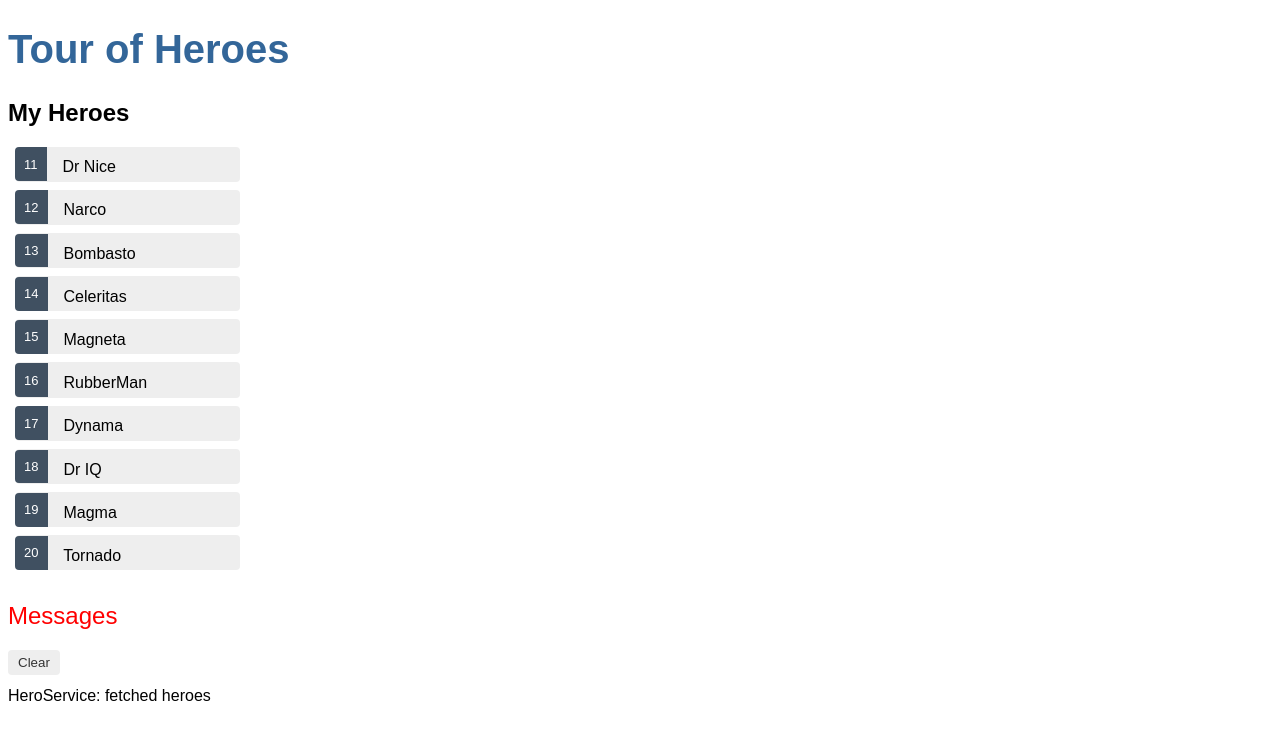
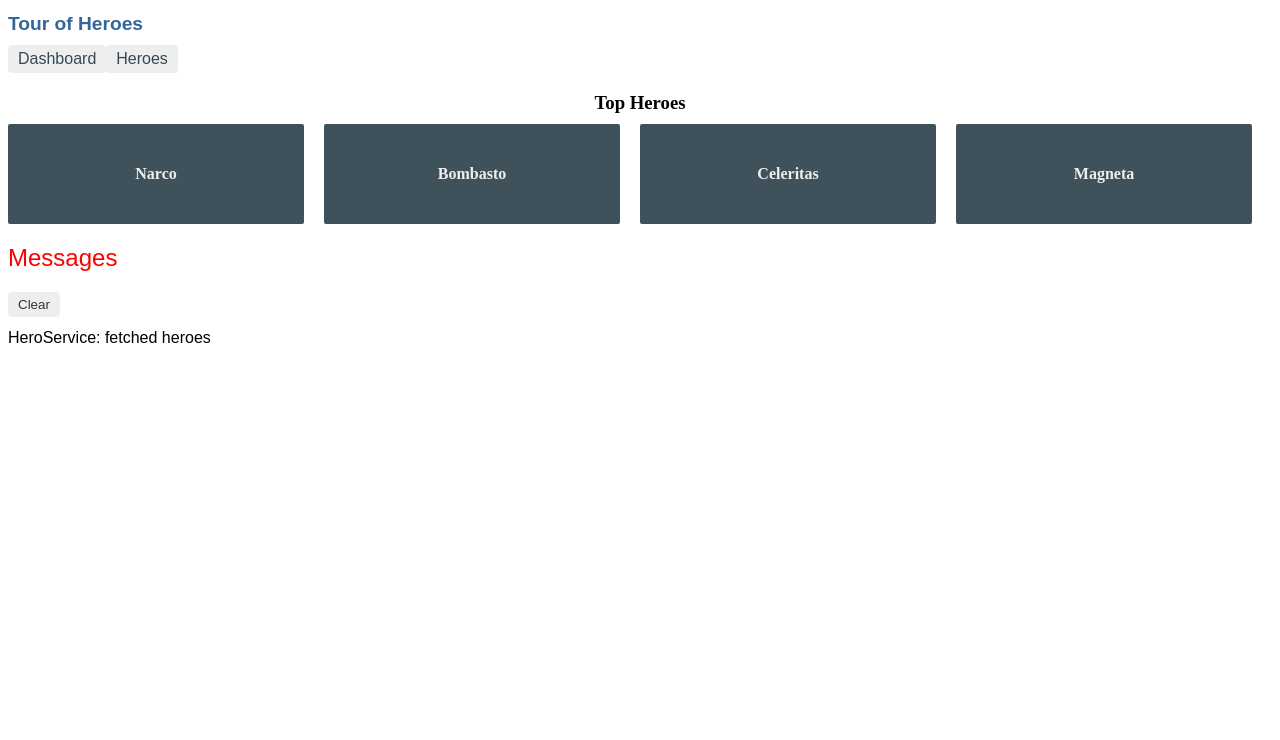
Before and after one commit to ex-hibition/angular-heroes, an Angular app: page /dashboard in a window 1280 px wide. Before the commit this address led to /. Shown: the top 740 px of the page. Built offline with nearby package versions, Linux system fonts and the light colour scheme.

Commit message:
ダッシュボード追加

```diff
--- a/src/app/app-routing.module.ts
+++ b/src/app/app-routing.module.ts
@@ -1,8 +1,14 @@
 import { NgModule } from '@angular/core';
 import { Routes, RouterModule } from '@angular/router';
+import { HeroesComponent } from './heroes/heroes.component';
+import { DashboardComponent } from './dashboard/dashboard.component';
 
 
-const routes: Routes = [];
+const routes: Routes = [
+  { path: 'heroes', component: HeroesComponent },
+  { path: 'dashboard', component: DashboardComponent },
+  { path: '', redirectTo: '/dashboard', pathMatch: 'full' },
+];
 
 @NgModule({
   imports: [RouterModule.forRoot(routes)],
--- a/src/app/app.component.html
+++ b/src/app/app.component.html
@@ -1,4 +1,8 @@
 <h1>{{ title }}</h1>
+<nav>
+    <a routerLink="/dashboard">Dashboard</a>
+    <a routerLink="/heroes">Heroes</a>
+</nav>
 
-<app-heroes></app-heroes>
+<router-outlet></router-outlet>
 <app-messages></app-messages>
--- a/src/app/app.component.scss
+++ b/src/app/app.component.scss
@@ -20,3 +20,32 @@ h1 {
   * {
     font-family: Arial, Helvetica, sans-serif;
   }
+
+/* AppComponent's private CSS styles */
+h1 {
+  font-size: 1.2em;
+  margin-bottom: 0;
+}
+h2 {
+  font-size: 2em;
+  margin-top: 0;
+  padding-top: 0;
+}
+nav a {
+  padding: 5px 10px;
+  text-decoration: none;
+  margin-top: 10px;
+  display: inline-block;
+  background-color: #eee;
+  border-radius: 4px;
+}
+nav a:visited, a:link {
+  color: #334953;
+}
+nav a:hover {
+  color: #039be5;
+  background-color: #cfd8dc;
+}
+nav a.active {
+  color: #039be5;
+}
--- a/src/app/app.module.ts
+++ b/src/app/app.module.ts
@@ -7,13 +7,15 @@ import { AppComponent } from './app.component';
 import { HeroesComponent } from './heroes/heroes.component';
 import { HeroDetailComponent } from './hero-detail/hero-detail.component';
 import { MessagesComponent } from './messages/messages.component';
+import { DashboardComponent } from './dashboard/dashboard.component';
 
 @NgModule({
   declarations: [
     AppComponent,
     HeroesComponent,
     HeroDetailComponent,
-    MessagesComponent
+    MessagesComponent,
+    DashboardComponent
   ],
   imports: [
     BrowserModule,
--- /dev/null
+++ b/src/app/dashboard/dashboard.component.html
@@ -0,0 +1,8 @@
+<h3>Top Heroes</h3>
+<div class="grid grid-pad">
+    <a *ngFor="let hero of heroes" class="col-1-4">
+        <div class="module hero">
+            <h4>{{ hero.name }}</h4>
+        </div>
+    </a>
+</div>
--- /dev/null
+++ b/src/app/dashboard/dashboard.component.scss
@@ -0,0 +1,63 @@
+/* DashboardComponent's private CSS styles */
+[class*='col-'] {
+    float: left;
+    padding-right: 20px;
+    padding-bottom: 20px;
+  }
+  [class*='col-']:last-of-type {
+    padding-right: 0;
+  }
+  a {
+    text-decoration: none;
+  }
+  *, *:after, *:before {
+    -webkit-box-sizing: border-box;
+    -moz-box-sizing: border-box;
+    box-sizing: border-box;
+  }
+  h3 {
+    text-align: center;
+    margin-bottom: 0;
+  }
+  h4 {
+    position: relative;
+  }
+  .grid {
+    margin: 0;
+  }
+  .col-1-4 {
+    width: 25%;
+  }
+  .module {
+    padding: 20px;
+    text-align: center;
+    color: #eee;
+    max-height: 120px;
+    min-width: 120px;
+    background-color: #3f525c;
+    border-radius: 2px;
+  }
+  .module:hover {
+    background-color: #eee;
+    cursor: pointer;
+    color: #607d8b;
+  }
+  .grid-pad {
+    padding: 10px 0;
+  }
+  .grid-pad > [class*='col-']:last-of-type {
+    padding-right: 20px;
+  }
+  @media (max-width: 600px) {
+    .module {
+      font-size: 10px;
+      max-height: 75px; }
+  }
+  @media (max-width: 1024px) {
+    .grid {
+      margin: 0;
+    }
+    .module {
+      min-width: 60px;
+    }
+  }
--- /dev/null
+++ b/src/app/dashboard/dashboard.component.ts
@@ -0,0 +1,25 @@
+import { Component, OnInit } from '@angular/core';
+import { Hero } from '../hero';
+import { HeroService } from '../hero.service';
+
+@Component({
+  selector: 'app-dashboard',
+  templateUrl: './dashboard.component.html',
+  styleUrls: ['./dashboard.component.scss']
+})
+export class DashboardComponent implements OnInit {
+  heroes: Hero[];
+
+  constructor(
+    private heroService: HeroService
+  ) { }
+
+  getHeroes(): void {
+    this.heroService.getHeroes().subscribe(heroes => this.heroes = heroes.slice(1, 5));
+  }
+
+  ngOnInit() {
+    this.getHeroes();
+  }
+
+}
--- a/src/app/heroes/heroes.component.html
+++ b/src/app/heroes/heroes.component.html
@@ -4,5 +4,3 @@
         <span class="badge">{{ hero.id }}</span> {{ hero.name }}
     </li>
 </ul>
-
-<app-hero-detail [hero]="selectedHero"></app-hero-detail>
```
Also changed, not shown: 1 other file (tests, documents, lock files or other folders).
